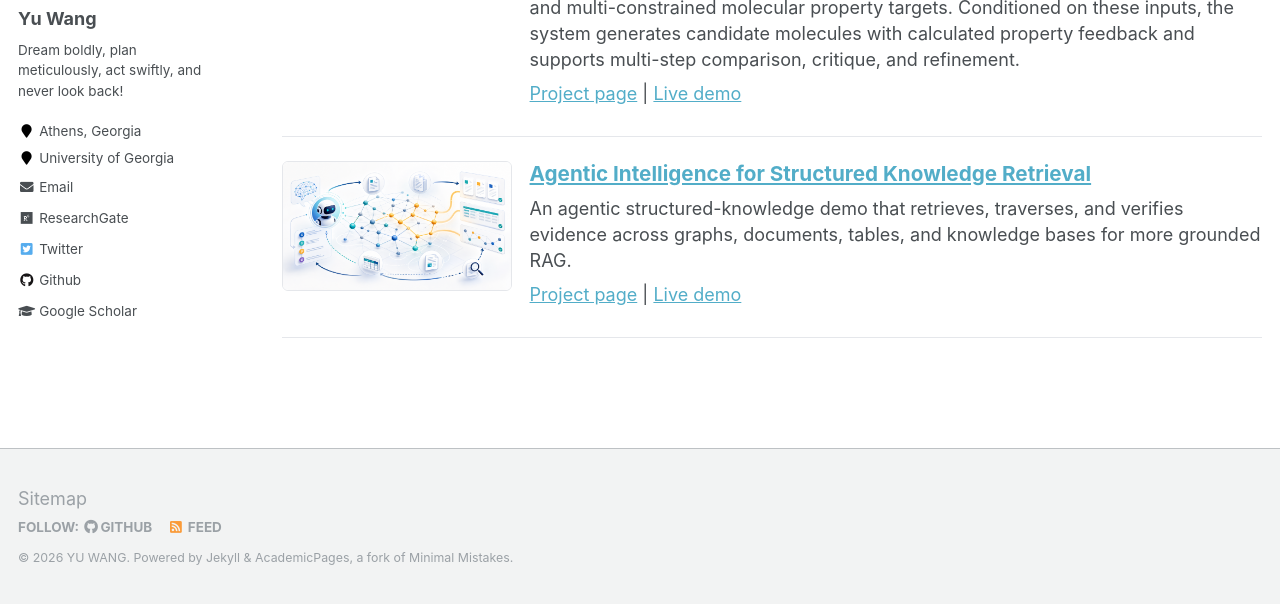
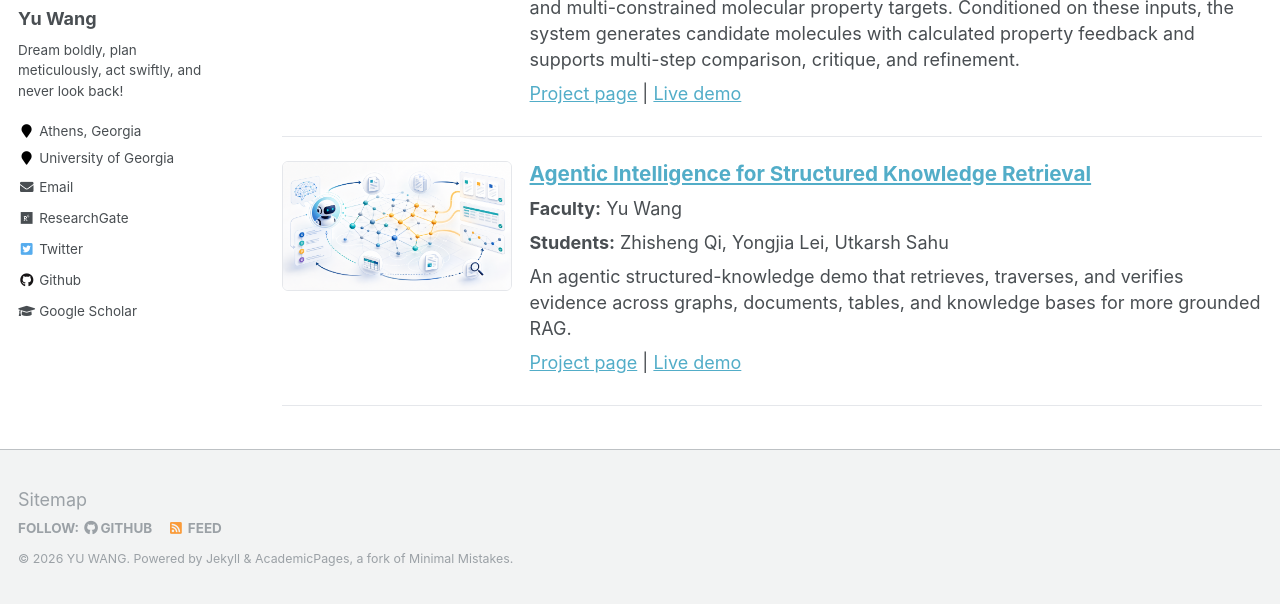
Before and after one commit to yuwang0103/yuwang0103.github.io, a Jekyll site: the page built from _pages/projects.md, in a window 1280 px wide and 953 px high, cut to the strip 349-953 px from the top of the window. Built offline with Jekyll 4.4.1, drawn with Linux system fonts in a browser that asks for light colours.

Commit message:
Add structured knowledge project roles

```diff
--- a/_pages/projects.md
+++ b/_pages/projects.md
@@ -89,6 +89,8 @@ author_profile: true
       <h2>
         <a href="https://kindlab-fly.github.io/projects/nsf-III-GraphRAG/" target="_blank" rel="noopener noreferrer">Agentic Intelligence for Structured Knowledge Retrieval</a>
       </h2>
+      <p><strong>Faculty:</strong> Yu Wang</p>
+      <p><strong>Students:</strong> Zhisheng Qi, Yongjia Lei, Utkarsh Sahu</p>
       <p>An agentic structured-knowledge demo that retrieves, traverses, and verifies evidence across graphs, documents, tables, and knowledge bases for more grounded RAG.</p>
       <p class="project-links">
         <a href="https://kindlab-fly.github.io/projects/nsf-III-GraphRAG/" target="_blank" rel="noopener noreferrer">Project page</a> |
```
